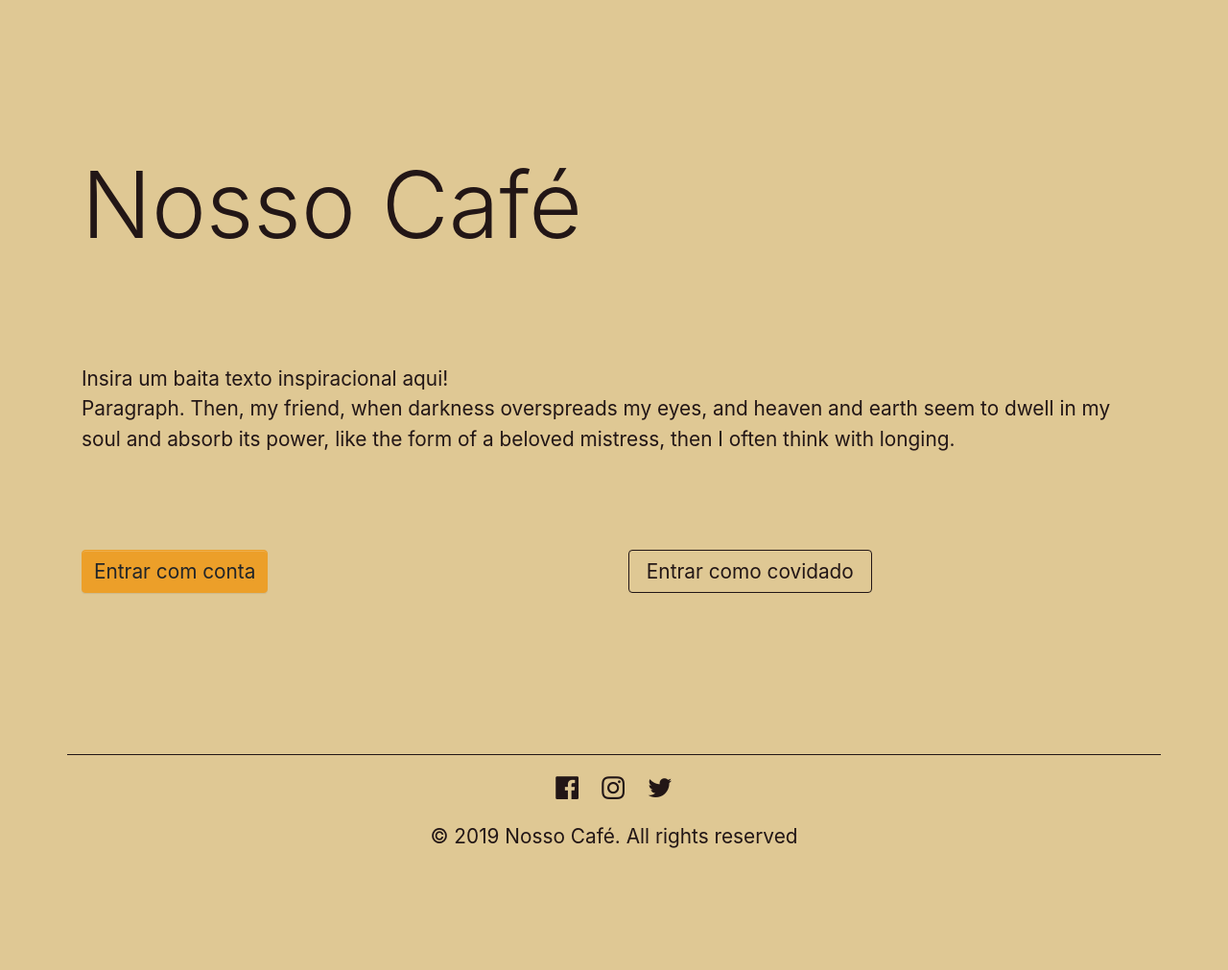
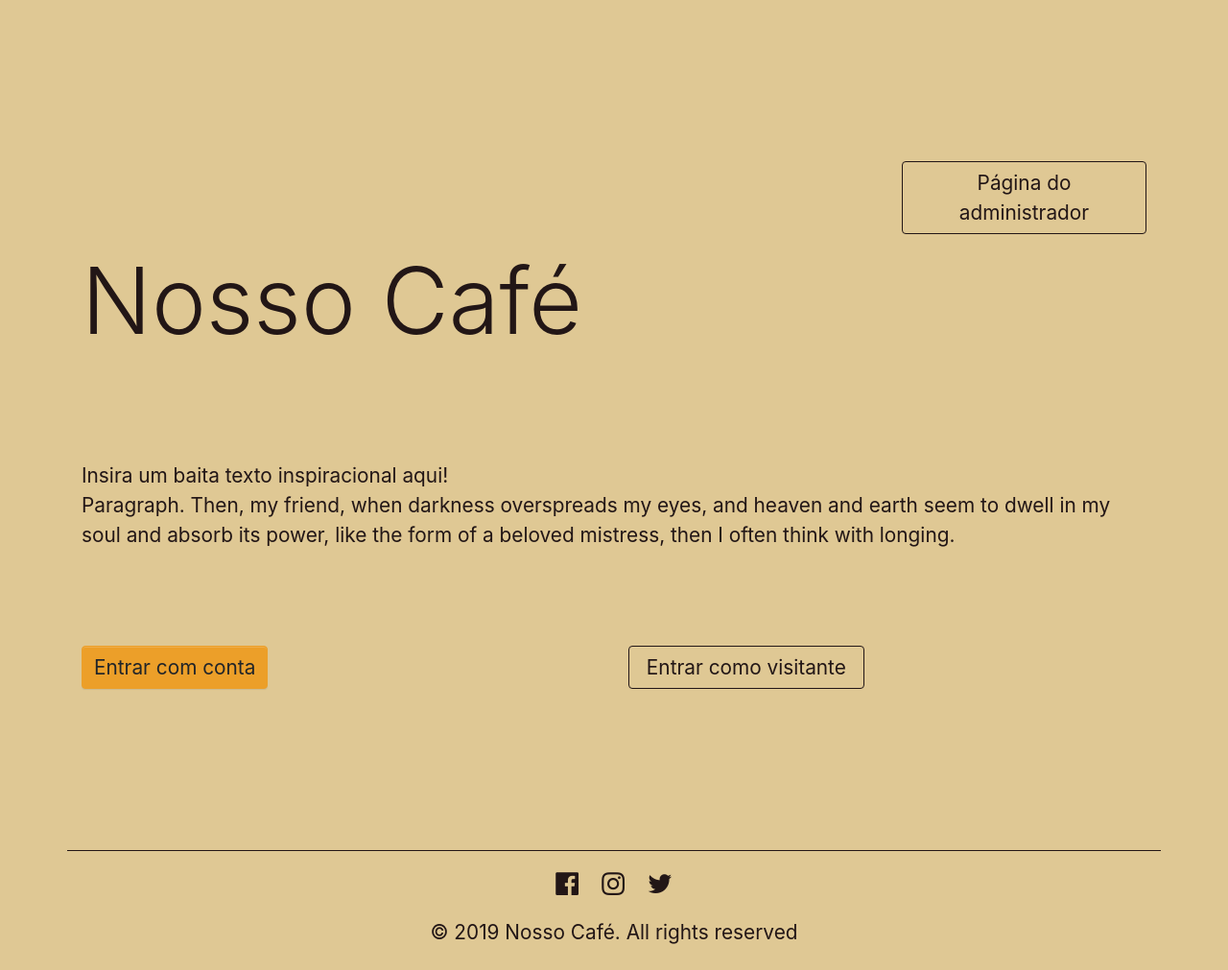
Before and after one commit to ThallesVargas/cafeEcommerce, a Django app: page / in a window 1280 px wide. Shown: the whole page at 96% size. Before the commit the page ends 884 px from the top, so only its background shows below. Run offline with Django 3.2, Linux system fonts and the light colour scheme; parts of the project's set-up code (start-up, migrations or seed data) failed here and were passed over; some libraries are stand-ins or nearby versions.

Commit message:
:joy: parte 1 do trab feita agora sim :joy:

```diff
--- a/core/templates/base.html
+++ b/core/templates/base.html
@@ -14,6 +14,21 @@
 
 <body>
 	{% block topo %} {% endblock %}
+
+	<div class="pt-3">
+		<div class="container">
+			<div class="row">
+				<div class="col-md-2" style=""></div>
+				<div class="col-md-2" style=""></div>
+				<div class="col-md-2" style=""></div>
+				<div class="col-md-2" style=""></div>
+				<div class="col-md-1" style=""></div>
+				<div class="col-md-3" style=""><a class="btn btn-outline-dark" href="#">Página do administrador</a></div>
+			</div>
+		</div>
+	</div>
+
+	{% block logo %} {% endblock %}
 
 	{% block mid %} {% endblock %}
 
--- a/core/templates/busca.html
+++ b/core/templates/busca.html
@@ -7,6 +7,11 @@
 {% block topo %}
 
 	<div class="py-3 bg-dark"></div>
+
+{% endblock %}
+
+{% block logo %}
+
 	<div class="py-3 pt-5 pb-0" style="">
 		<div class="container">
 			<div class="row">
--- a/core/templates/cadastro.html
+++ b/core/templates/cadastro.html
@@ -9,6 +9,11 @@
 {% block topo %}
 
 	<div class="py-5"></div>
+
+{% endblock %}
+
+{% block logo %}
+
 	<div class="py-2">
 		<div class="container">
 			<div class="row">
--- a/core/templates/carrinho.html
+++ b/core/templates/carrinho.html
@@ -7,6 +7,11 @@
 {% block topo %}
 
 	<div class="py-3 bg-dark"></div>
+
+{% endblock %}
+
+{% block logo %}
+
 	<div class="py-3 pt-5 pb-0" style="">
 		<div class="container">
 			<div class="row">
--- a/core/templates/cartao.html
+++ b/core/templates/cartao.html
@@ -9,6 +9,11 @@
 {% block topo %}
 
 	<div class="py-5"></div>
+
+{% endblock %}
+
+{% block logo %}
+
 	<div class="py-2">
 		<div class="container">
 			<div class="row">
--- a/core/templates/index.html
+++ b/core/templates/index.html
@@ -7,6 +7,11 @@
 {% block topo %}
 
 	<div class="py-3 bg-dark"></div>
+
+{% endblock %}
+
+{% block logo %}
+
 	<div class="py-3 pt-5 pb-0" style="">
 		<div class="container">
 			<div class="row">
--- a/core/templates/inicial.html
+++ b/core/templates/inicial.html
@@ -3,6 +3,11 @@
 {% block topo %}
 
 	<div class="py-5"></div>
+
+{% endblock %}
+
+{% block logo %}
+
 	<div class="py-2">
 		<div class="container">
 			<div class="row">
@@ -33,7 +38,7 @@
 
 				<div class="col-md-6"><a class="btn btn-primary align-items-center" href="{% url 'login' %}">Entrar com conta</a></div>
 
-				<div class="col-md-6"><a class="btn btn-outline-dark align-items-center" href="{% url 'home' %}">&nbsp;Entrar como covidado&nbsp;</a></div>
+				<div class="col-md-6"><a class="btn btn-outline-dark align-items-center" href="{% url 'home' %}">&nbsp;Entrar como visitante&nbsp;</a></div>
 
 			</div>
 		</div>
--- a/core/templates/login.html
+++ b/core/templates/login.html
@@ -9,6 +9,11 @@
 {% block topo %}
 
 	<div class="py-5"></div>
+
+{% endblock %}
+
+{% block logo %}
+
 	<div class="py-2">
 		<div class="container">
 			<div class="row">
--- a/core/templates/produtora.html
+++ b/core/templates/produtora.html
@@ -10,6 +10,11 @@
 {% block topo %}
 
 	<div class="py-3 bg-dark"></div>
+
+{% endblock %}
+
+{% block logo %}
+
 	<div class="py-3 pt-5 pb-0" style="">
 		<div class="container">
 			<div class="row">
```
Also changed, not shown: db.sqlite3.
